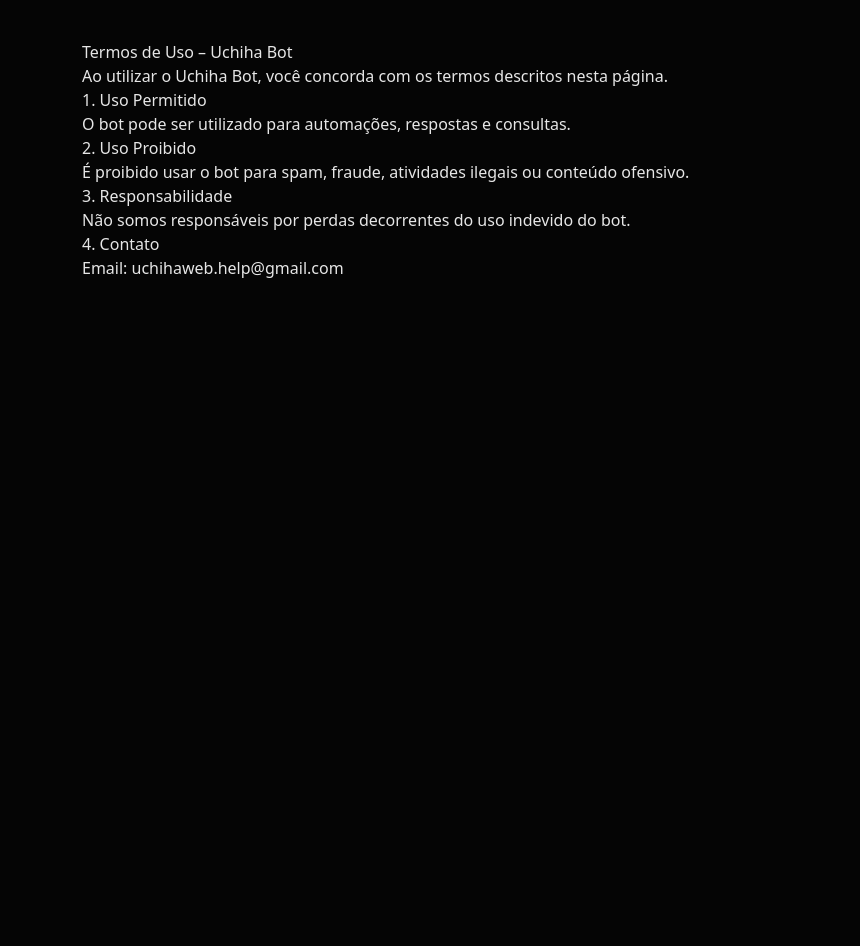
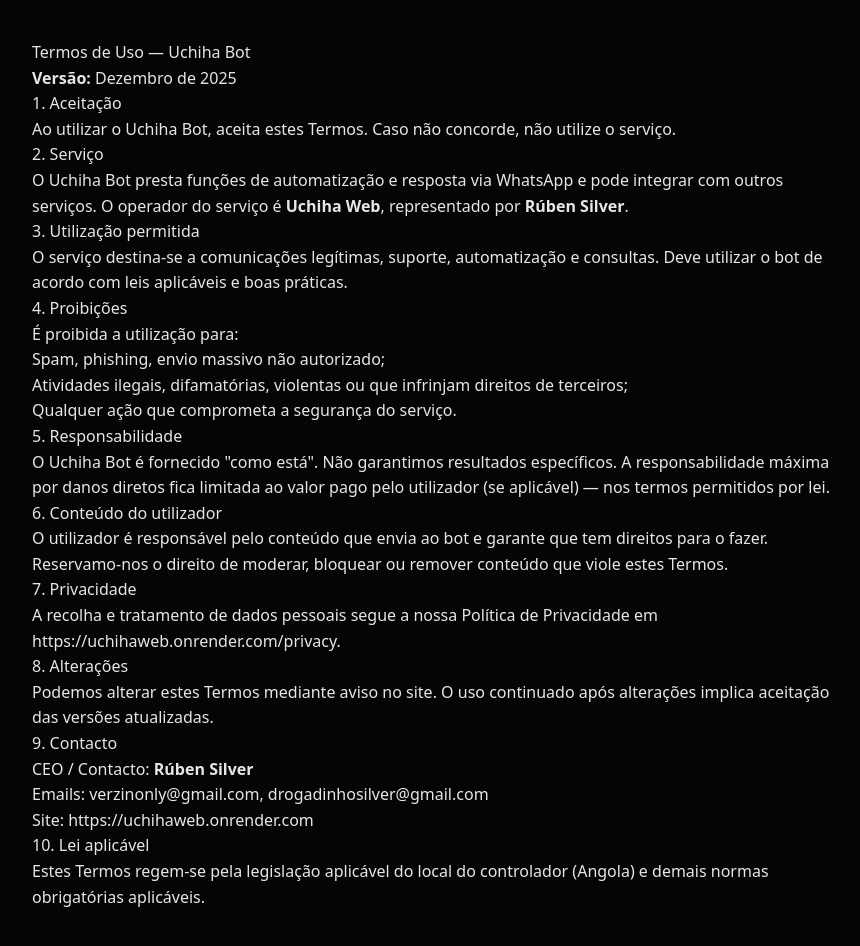
Before and after one commit to rubensilver/uchiha-site, a Next.js app: page /terms in a window 1280 px wide. Shown: the top 946 px of the page, without its empty margins (198-1058 px from the left). Before the commit the page ends 800 px from the top, so only its background shows below. Built offline with nearby package versions, Linux system fonts and the light colour scheme.

Commit message:
Update page.tsx

```diff
--- a/app/terms/page.tsx
+++ b/app/terms/page.tsx
@@ -1,27 +1,46 @@
 export default function TermsPage() {
   return (
-    <div style={{ padding: "40px", maxWidth: 800, margin: "0 auto" }}>
-      <h1>Termos de Uso – Uchiha Bot</h1>
+    <main style={{ padding: 40, maxWidth: 900, margin: "0 auto", lineHeight: 1.6 }}>
+      <h1>Termos de Uso — Uchiha Bot</h1>
+      <p><strong>Versão:</strong> Dezembro de 2025</p>
 
-      <p>
-        Ao utilizar o Uchiha Bot, você concorda com os termos descritos nesta página.
+      <h2>1. Aceitação</h2>
+      <p>Ao utilizar o Uchiha Bot, aceita estes Termos. Caso não concorde, não utilize o serviço.</p>
+
+      <h2>2. Serviço</h2>
+      <p>O Uchiha Bot presta funções de automatização e resposta via WhatsApp e pode integrar com outros serviços. O operador do serviço é <strong>Uchiha Web</strong>, representado por <strong>Rúben Silver</strong>.</p>
+
+      <h2>3. Utilização permitida</h2>
+      <p>O serviço destina-se a comunicações legítimas, suporte, automatização e consultas. Deve utilizar o bot de acordo com leis aplicáveis e boas práticas.</p>
+
+      <h2>4. Proibições</h2>
+      <p>É proibida a utilização para:</p>
+      <ul>
+        <li>Spam, phishing, envio massivo não autorizado;</li>
+        <li>Atividades ilegais, difamatórias, violentas ou que infrinjam direitos de terceiros;</li>
+        <li>Qualquer ação que comprometa a segurança do serviço.</li>
+      </ul>
+
+      <h2>5. Responsabilidade</h2>
+      <p>O Uchiha Bot é fornecido "como está". Não garantimos resultados específicos. A responsabilidade máxima por danos diretos fica limitada ao valor pago pelo utilizador (se aplicável) — nos termos permitidos por lei.</p>
+
+      <h2>6. Conteúdo do utilizador</h2>
+      <p>O utilizador é responsável pelo conteúdo que envia ao bot e garante que tem direitos para o fazer. Reservamo-nos o direito de moderar, bloquear ou remover conteúdo que viole estes Termos.</p>
+
+      <h2>7. Privacidade</h2>
+      <p>A recolha e tratamento de dados pessoais segue a nossa Política de Privacidade em <a href="https://uchihaweb.onrender.com/privacy">https://uchihaweb.onrender.com/privacy</a>.</p>
+
+      <h2>8. Alterações</h2>
+      <p>Podemos alterar estes Termos mediante aviso no site. O uso continuado após alterações implica aceitação das versões atualizadas.</p>
+
+      <h2>9. Contacto</h2>
+      <p>CEO / Contacto: <strong>Rúben Silver</strong><br />
+      Emails: <a href="mailto:verzinonly@gmail.com">verzinonly@gmail.com</a>, <a href="mailto:drogadinhosilver@gmail.com">drogadinhosilver@gmail.com</a><br />
+      Site: <a href="https://uchihaweb.onrender.com">https://uchihaweb.onrender.com</a>
       </p>
 
-      <h2>1. Uso Permitido</h2>
-      <p>O bot pode ser utilizado para automações, respostas e consultas.</p>
-
-      <h2>2. Uso Proibido</h2>
-      <p>
-        É proibido usar o bot para spam, fraude, atividades ilegais ou conteúdo ofensivo.
-      </p>
-
-      <h2>3. Responsabilidade</h2>
-      <p>
-        Não somos responsáveis por perdas decorrentes do uso indevido do bot.
-      </p>
-
-      <h2>4. Contato</h2>
-      <p>Email: uchihaweb.help@gmail.com</p>
-    </div>
+      <h2>10. Lei aplicável</h2>
+      <p>Estes Termos regem-se pela legislação aplicável do local do controlador (Angola) e demais normas obrigatórias aplicáveis.</p>
+    </main>
   );
 }
```
